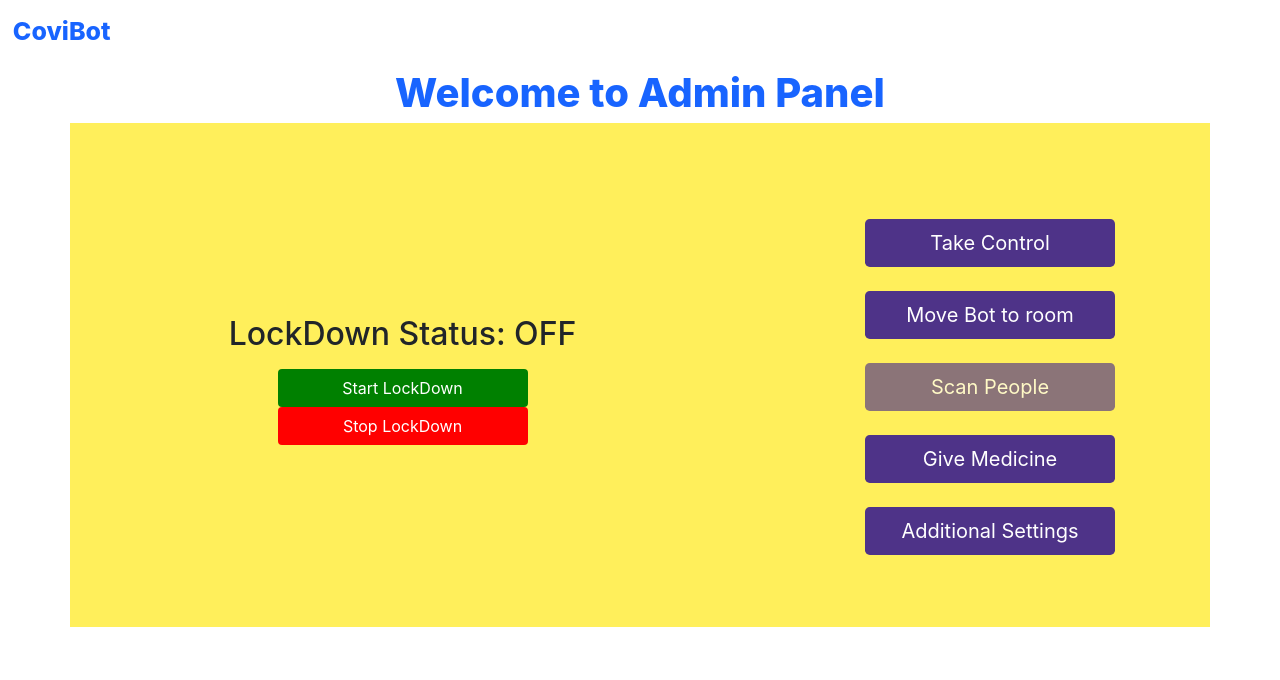
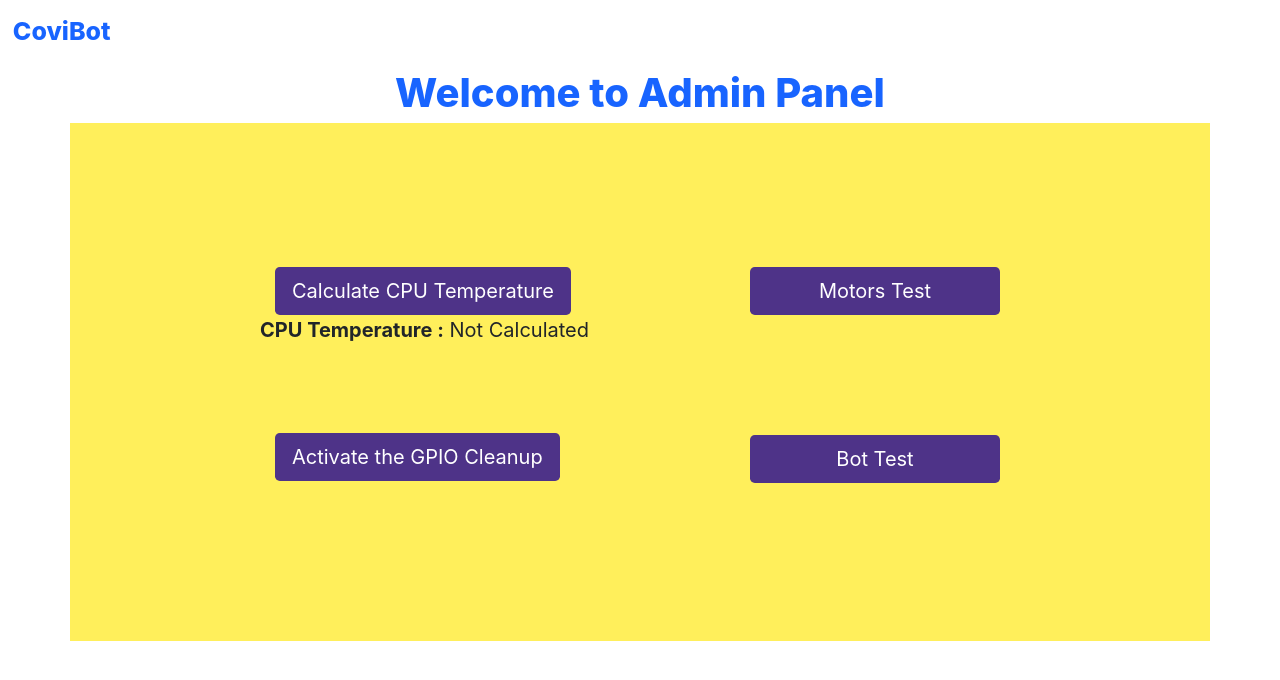
Before and after one commit to harshithtunuguntla/CoviBot, a Flask app: template templates/admin.html in a window 1280 px wide. Shown: the top 680 px of the page. Run offline with Flask 2, Linux system fonts and the light colour scheme; the template is opened without the code that fills it, so the values that code supplies are empty; some libraries are stand-ins or nearby versions.

Commit message:
added admin html

```diff
--- a/templates/additional_settings.html
+++ b/templates/additional_settings.html
@@ -187,7 +187,7 @@
                     <br>
 
                     <div class="row justify-content-end">
-                    <button type="button" class="btn btn-default btn-lg" onclick="location.href = '/monitoring'">Scan People</button>
+                    <button type="button" class="btn btn-default btn-lg" onclick="location.href = '/monitoring'">Monitorning</button>
                     </div>
 
                     <br>
--- a/templates/admin.html
+++ b/templates/admin.html
@@ -73,14 +73,36 @@
 
         <div class="row">
 
-            <div class="col-md-1 ">
+            <div class="col-md-2 ">
 
             </div>
 
-            <div class="col-md-5 flex justify-content-center">
+              <div class="col-md-5 ">
+                <br>
+                <br>
+                <br>
+                <br>
+                <br>
+                <br>
+
+                <div clas="row">
+                <button type="button" class="btn btn-default btn-lg"  onclick="location.href = '/admin/temperature'" >Calculate CPU Temperature</button>
+                </div>
+
+                <div class="row ">
+                    <p style="font-size: 20px;"><strong>CPU Temperature :</strong> <span id="tempstatus">Not Calculated</span></p>
+                </div>
+
 
                 <br>
                 <br>
+                <br>
+                <div clas="row">
+                    <button type="button" class="btn btn-default btn-lg"  onclick="location.href = '/admin/temperature'" >Activate the GPIO Cleanup</button>
+                </div>
+                <div class="row ">
+                    <p style="font-size: 20px;"><span id="gpiocleanupstatus"></span></p>
+                </div>
                 <br>
                 <br>
                 <br>
@@ -89,76 +111,40 @@
                 <br>
 
 
+              </div>
+
+              <!-- <div class="col-md-1">
+
+              </div> -->
 
 
 
-                    <div class="row justify-content-center">
-                        <label for="range_value" class="form-label"><h2>LockDown Status: <span id="lockdownstate">OFF</span></h2></label>
+              <div class="col-md-5">
+                <br>
+                <br>
+                <br>
+                <br>
+                <br>
+                <br>
+
+                    <div clas="row">
+                    <button type="button" class="btn btn-default btn-lg"  onclick="location.href = '/admin/motorstest'" >Motors Test</button>
                     </div>
 
-                        <!-- <br> -->
-
-                    <div class="row justify-content-center">
-
-                        <div classs="col-md-5">
-                            <button class="btn" style="background-color: green;" onclick="lockdown_on()">Start LockDown</button>
-                        </div>
-
-
-                        <div classs="col-md-5">
-                        <button class="btn" style="background-color: red;" onclick="lockdown_off()">Stop LockDown</button>
-                        </div>
-
-                    </div>
-
-              </div>
-
-              <div class="col-md-5">
-
+                    <br>
                     <br>
                     <br>
                     <br>
                     <br>
 
 
-                <div class="row justify-content-end">
-                <button type="button" class="btn btn-default btn-lg"  onclick="location.href = '/dashboard_1'" >Take Control</button>
+                    <div clas="row">
+                        <button type="button" class="btn btn-default btn-lg"  onclick="location.href = '/admin/bottest'" >Bot Test</button>
                     </div>
-
-                <br>
-
-                <div class="row justify-content-end">
-                <button type="button" class="btn btn-default btn-lg" >Move Bot to room</button>
-                </div>
-
-                <br>
-
-                <div class="row justify-content-end">
-                <button type="button" class="btn btn-default btn-lg disabled" >Scan People</button>
-                </div>
-
-                <br>
-
-                <div class="row justify-content-end">
-                <button type="button" class="btn btn-default btn-lg" >Give Medicine</button>
-                </div>
-
-                <br>
-
-                <div class="row justify-content-end">
-                <button type="button" class="btn btn-default btn-lg " onclick="location.href = '/additional_settings'">Additional Settings</button>
-                </div>
-
-                <br>
-                <br>
-                <br>
-
 
               </div>
 
-              <div class="col-md-1 ">
 
-            </div>
 
 
 
--- a/templates/dashboard_1.html
+++ b/templates/dashboard_1.html
@@ -159,7 +159,7 @@
                 <br>
 
                 <div class="row justify-content-end">
-                <button type="button" class="btn btn-default btn-lg" onclick="location.href = '/monitoring'">Scan People</button>
+                <button type="button" class="btn btn-default btn-lg" onclick="location.href = '/monitoring'">Monitorning</button>
                 </div>
 
                 <br>
--- a/templates/lockdown.html
+++ b/templates/lockdown.html
@@ -134,7 +134,7 @@
                     <br>
 
                     <div class="row justify-content-end">
-                    <button type="button" class="btn btn-default btn-lg" onclick="location.href = '/monitoring'">Scan People</button>
+                    <button type="button" class="btn btn-default btn-lg" onclick="location.href = '/monitoring'">Monitorning</button>
                     </div>
 
                     <br>
--- a/templates/medicine.html
+++ b/templates/medicine.html
@@ -134,7 +134,7 @@
                     <br>
 
                     <div class="row justify-content-end">
-                    <button type="button" class="btn btn-default btn-lg" onclick="location.href = '/monitoring'">Scan People</button>
+                    <button type="button" class="btn btn-default btn-lg" onclick="location.href = '/monitoring'">Monitorning</button>
                     </div>
 
                     <br>
--- a/templates/monitoring.html
+++ b/templates/monitoring.html
@@ -134,7 +134,7 @@
                     <br>
 
                     <div class="row justify-content-end">
-                    <button type="button" class="btn btn-default btn-lg disabled" onclick="location.href = '/monitoring'">Scan People</button>
+                    <button type="button" class="btn btn-default btn-lg disabled" onclick="location.href = '/monitoring'">Monitorning</button>
                     </div>
 
                     <br>
```
Lines whose indentation alone changed are shown as unchanged.
